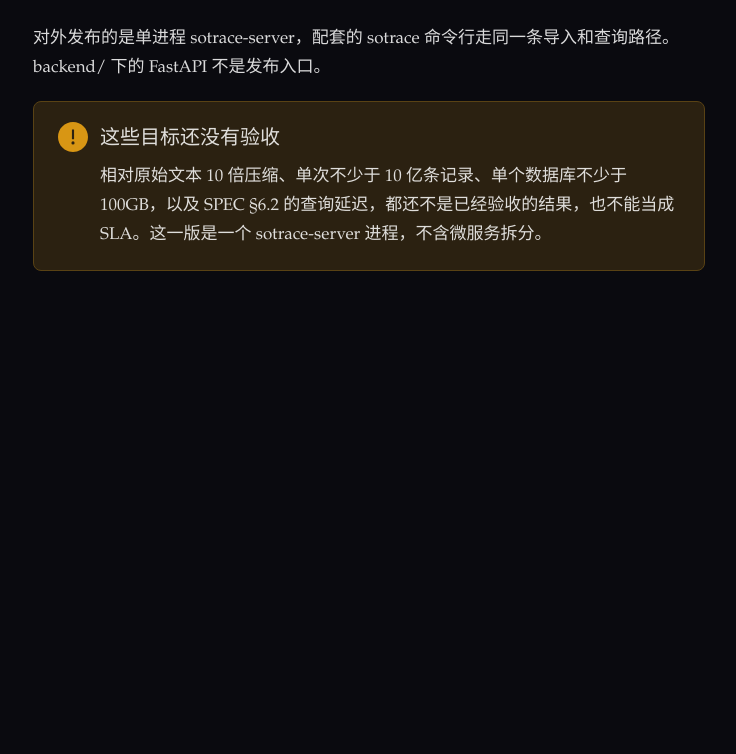
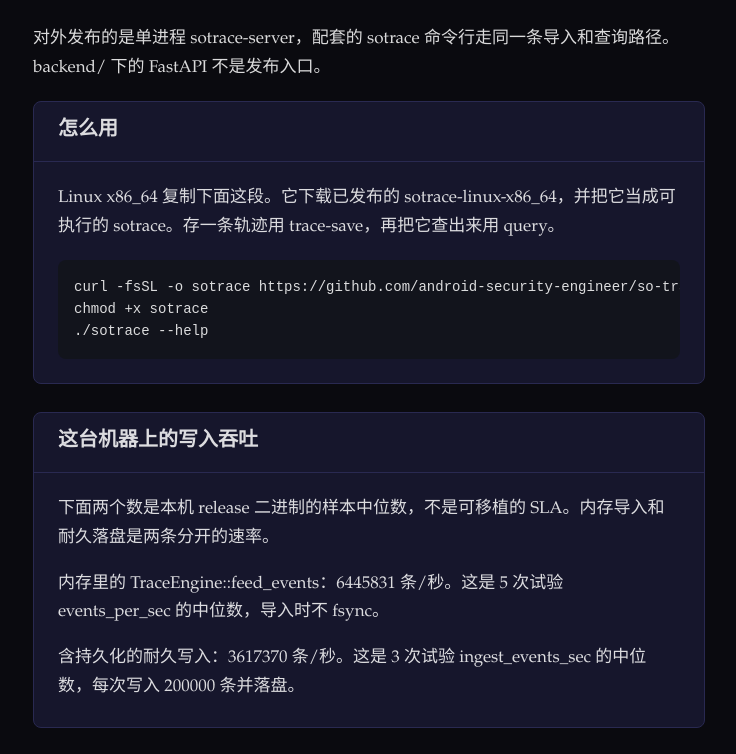
Before and after one commit to android-security-engineer/so-trace-database, a React (Vite) app in the folder website/: page / in a window 1280 px wide. Shown: the part 612-1366 px from the top of the page, without its empty margins (271-1007 px from the left). Before the commit the page ends 979 px from the top, so only its background shows below. Built offline with nearby package versions, Linux system fonts and the light colour scheme.

Commit message:
Show how to install sotrace and this machine's write rates on the site.
The loaded page keeps the product statement and the unaccepted targets, then adds the Release install command plus the median in-memory and durable ingest rates from a fresh release-binary run.

```diff
--- a/website/src/App.tsx
+++ b/website/src/App.tsx
@@ -37,6 +37,35 @@
           <Paragraph>
             对外发布的是单进程 sotrace-server，配套的 sotrace 命令行走同一条导入和查询路径。backend/ 下的 FastAPI 不是发布入口。
           </Paragraph>
+          <Card title="怎么用" style={{ marginBottom: 28 }}>
+            <Paragraph>
+              Linux x86_64 复制下面这段。它下载已发布的 sotrace-linux-x86_64，并把它当成可执行的 sotrace。存一条轨迹用 trace-save，再把它查出来用 query。
+            </Paragraph>
+            <pre
+              style={{
+                margin: 0,
+                padding: 16,
+                overflowX: 'auto',
+                background: '#12141c',
+                borderRadius: 8,
+                fontSize: 14,
+                lineHeight: 1.6,
+              }}
+            >{`curl -fsSL -o sotrace https://github.com/android-security-engineer/so-trace-database/releases/download/v0.1.0/sotrace-linux-x86_64
+chmod +x sotrace
+./sotrace --help`}</pre>
+          </Card>
+          <Card title="这台机器上的写入吞吐" style={{ marginBottom: 28 }}>
+            <Paragraph>
+              下面两个数是本机 release 二进制的样本中位数，不是可移植的 SLA。内存导入和耐久落盘是两条分开的速率。
+            </Paragraph>
+            <Paragraph>
+              内存里的 TraceEngine::feed_events：6445831 条/秒。这是 5 次试验 events_per_sec 的中位数，导入时不 fsync。
+            </Paragraph>
+            <Paragraph style={{ marginBottom: 0 }}>
+              含持久化的耐久写入：3617370 条/秒。这是 3 次试验 ingest_events_sec 的中位数，每次写入 200000 条并落盘。
+            </Paragraph>
+          </Card>
           <Alert
             type="warning"
             showIcon
```
